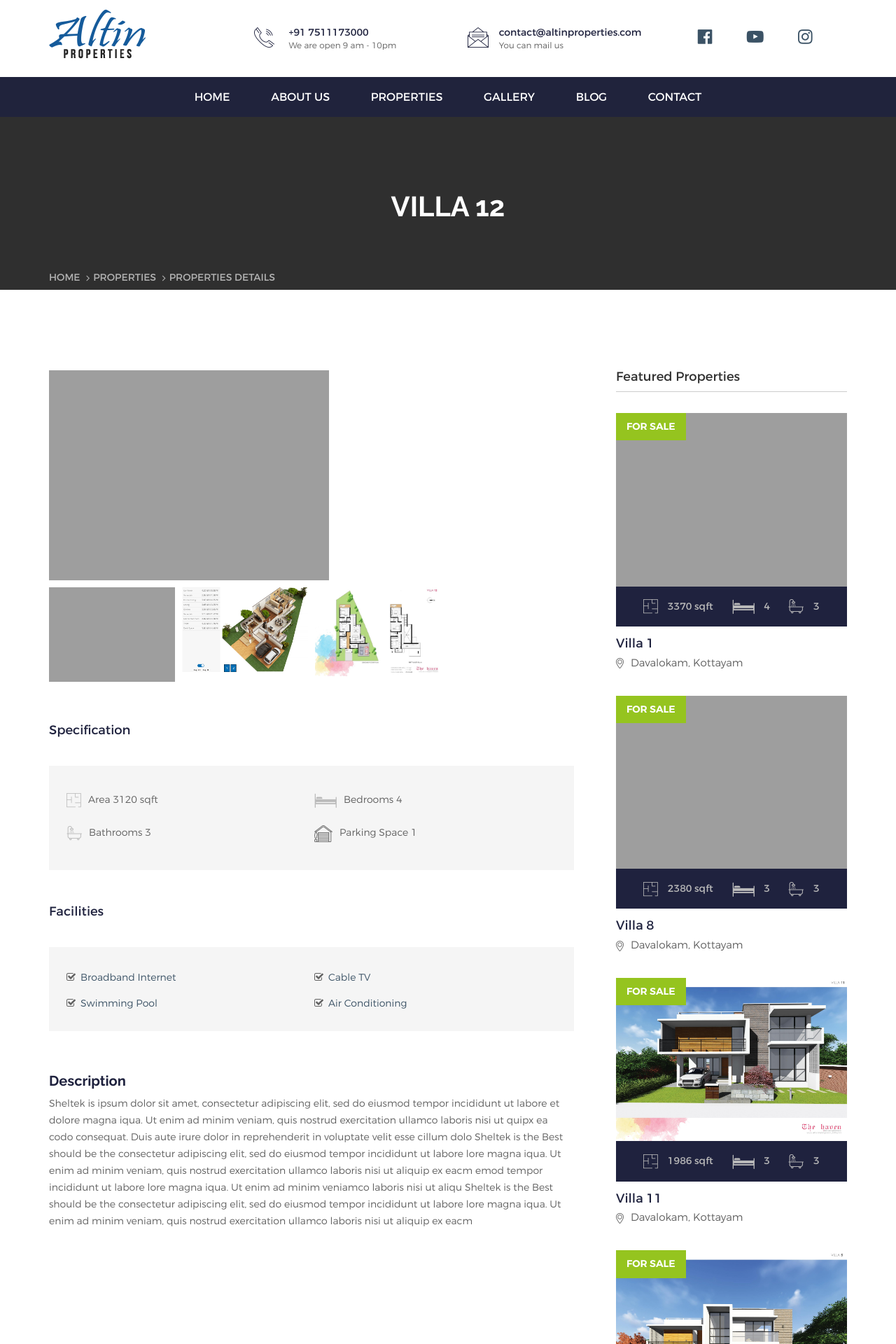
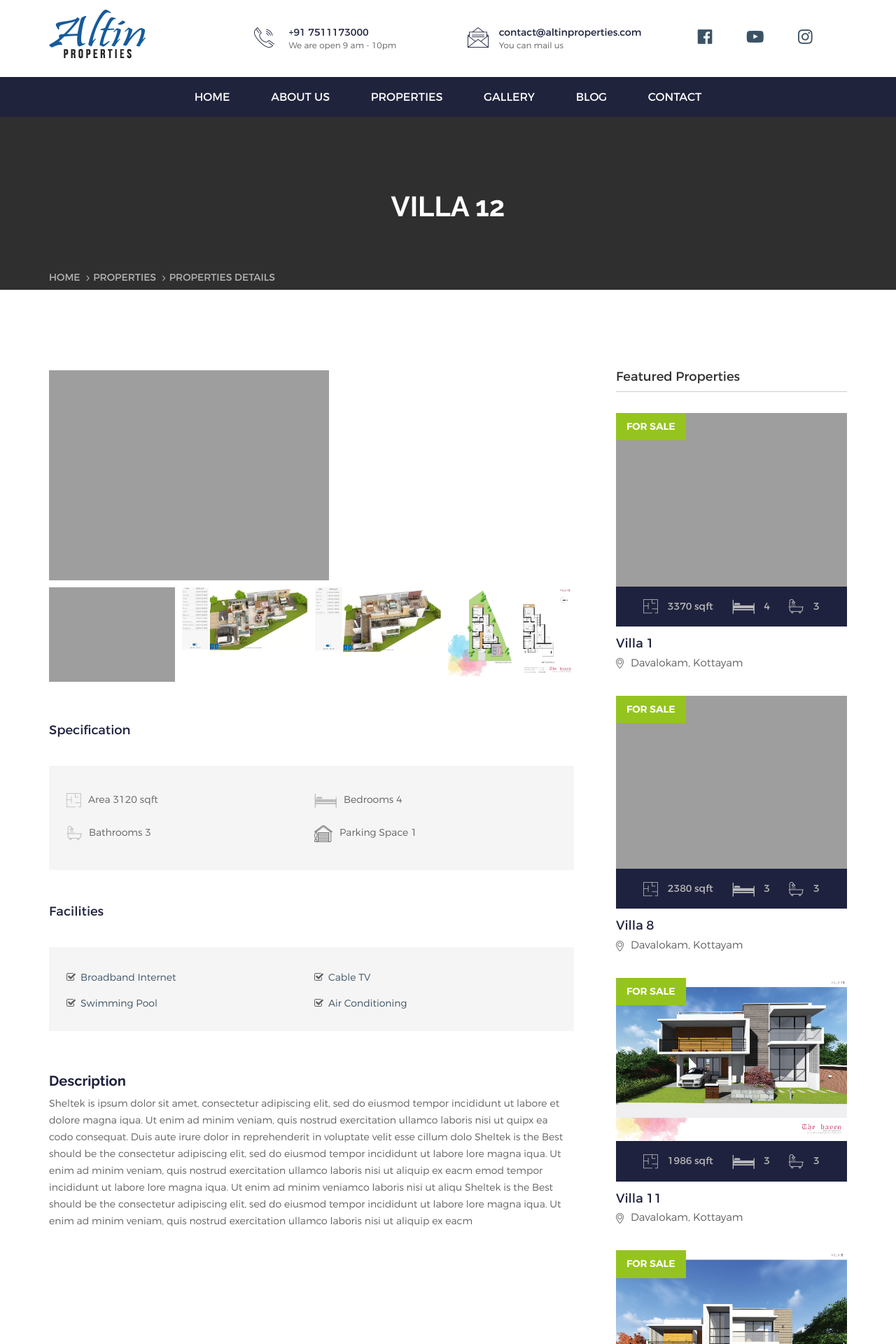
Before and after one commit to altinproperties/altinproperties.github.io, a Jekyll site: the page built from _properties/villa-twelve.html, in a window 1280 px wide. Shown: the top 1920 px of the page at 70% size. Built offline with Jekyll 4.4.1, drawn with Linux system fonts in a browser that asks for light colours.

Commit message:
Updated Images

```diff
--- a/_properties/villa-1.html
+++ b/_properties/villa-1.html
@@ -7,6 +7,7 @@ main-image: "/uploads/2018/05/09/v1e.jpg"
 gallery:
 - "/uploads/2018/05/09/v1e.jpg"
 - "/uploads/2018/05/09/v1gf.PNG"
+- "/uploads/2018/05/09/v1ff.PNG"
 - "/uploads/2018/05/09/v1fp.jpg"
 squarefeet: 3370
 bedrooms: 4
--- a/_properties/villa-twelve.html
+++ b/_properties/villa-twelve.html
@@ -7,6 +7,7 @@ main-image: "/images/v12e.jpg"
 gallery:
 - "/images/v12e.jpg"
 - "/images/v12gf.PNG"
+- "/images/v12ff.PNG"
 - "/images/v12fp.jpg"
 squarefeet: 3120
 bedrooms: 4
```
Also changed, not shown: images/v11ff.PNG, images/v11gf.PNG, images/v12ff.PNG (added), images/v12gf.PNG, images/v1ff.PNG (added), images/v1gf.PNG, images/v2ff.PNG, images/v2gf.PNG, images/v3v4ff.PNG, images/v3v4gf.PNG, images/v5ff.PNG, images/v5gf.PNG, images/v6ff.PNG, images/v6gf.PNG, 4 more files.
